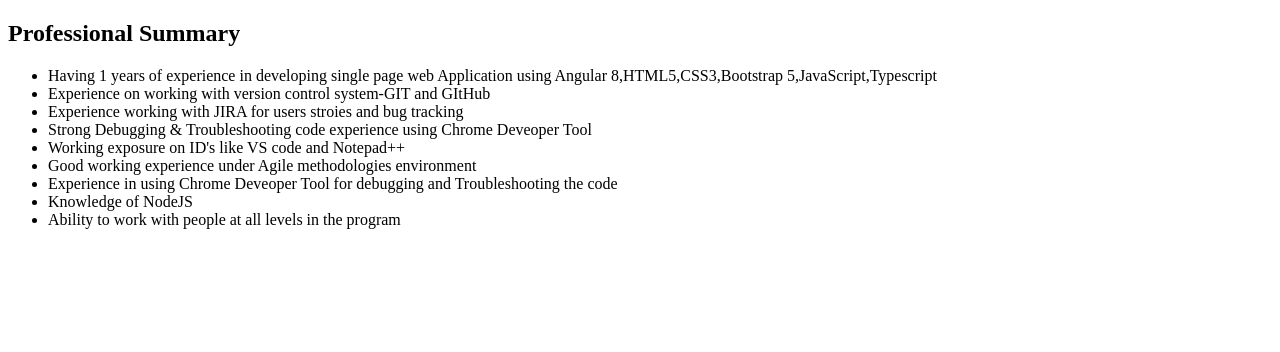
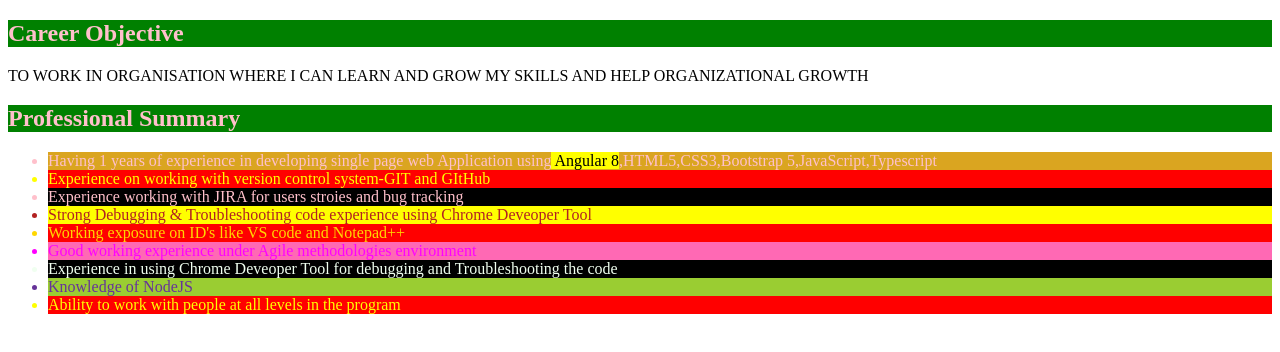
Before and after one commit to aishwaryagandhile2019/MyProfile, a plain HTML site: page home.html in a window 1280 px wide. Drawn offline with Linux system fonts and the light colour scheme.

Commit message:
Home and index html page
Home and index html page

```diff
--- a/home.html
+++ b/home.html
@@ -2,19 +2,31 @@
 <html>
 <head>
     <title>Home</title>
+    <style>
+        .people{
+            color:pink;
+            background-color: green;
+        }
+        #person{
+            color:black;
+            background-color: yellow;
+        }
+    </style>
 </head>
 <body>
-    <h2>Professional Summary </h2>
+    <h2 class="people">Career Objective</h2>
+    <p>TO WORK IN ORGANISATION WHERE I CAN LEARN AND GROW MY SKILLS AND HELP ORGANIZATIONAL GROWTH</p>
+    <h2 class="people">Professional Summary </h2>
     <ul>
-        <li> Having 1 years of experience in developing single page web Application using Angular 8,HTML5,CSS3,Bootstrap 5,JavaScript,Typescript</li>
-        <li> Experience on working with version control system-GIT and GItHub</li>
-        <li> Experience working with JIRA for users stroies and bug tracking</li>
-        <li> Strong Debugging & Troubleshooting code experience using Chrome Deveoper Tool</li>
-        <li> Working exposure on ID's like VS code and Notepad++</li>
-        <li> Good working experience under Agile methodologies environment</li>
-        <li> Experience in using Chrome Deveoper Tool for debugging and Troubleshooting the code </li>
-        <li>Knowledge of NodeJS</li>
-        <li>Ability to work with people at all levels in the program</li>
+        <li style="color:pink; background-color: goldenrod;"> Having 1 years of experience in developing single page web Application using<span id="person"> Angular 8</span>,HTML5,CSS3,Bootstrap 5,JavaScript,Typescript</li>
+        <li style="color:yellow;background-color:red;"> Experience on working with version control system-GIT and GItHub</li>
+        <li style="color:pink;background-color:black"> Experience working with JIRA for users stroies and bug tracking</li>
+        <li style="color:firebrick;background-color:yellow;"> Strong Debugging & Troubleshooting code experience using Chrome Deveoper Tool</li>
+        <li style="color:gold;background-color:red"> Working exposure on ID's like VS code and Notepad++</li>
+        <li style="color:fuchsia;background-color:hotpink;"> Good working experience under Agile methodologies environment</li>
+        <li style="color:honeydew;background-color:black;"> Experience in using Chrome Deveoper Tool for debugging and Troubleshooting the code </li>
+        <li style="color:rebeccapurple;background-color:yellowgreen;">Knowledge of NodeJS</li>
+        <li style="color:yellow;background-color:red;">Ability to work with people at all levels in the program</li>
     </ul>
 
 </body>
```
Also changed, not shown: index.html (+18 -10 lines).
